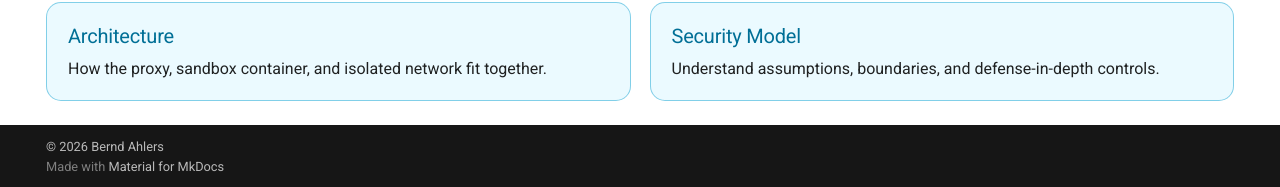
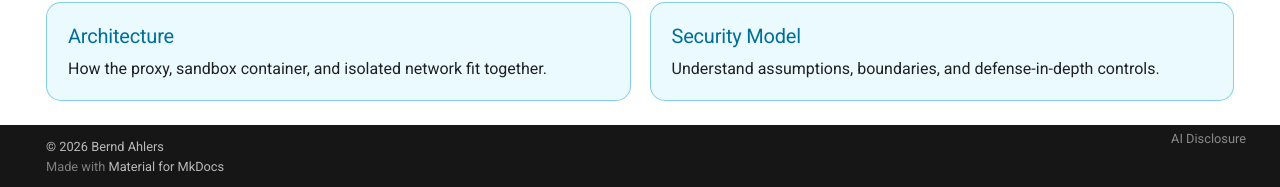
Before and after one commit to bernd/vibepit, an MkDocs documentation site: the page built from docs/content/index.md, in a window 1280 px wide and 1400 px high, scrolled down 254 px. Shown: the part 1210-1397 px from the top of the window. Built offline with MkDocs 1.6.1 and Material for MkDocs 9.7.7, drawn with Linux system fonts in a browser that asks for light colours; comment, search, counter and statistics services are not loaded.

Commit message:
docs: Add AI disclosure page with footer link
Add a dedicated AI disclosure page to the docs site and link it from
the footer. Update the README disclosure to match.

Co-Authored-By: Claude Opus 4.6 <noreply@anthropic.com>

```diff
--- a/docs/content/stylesheets/theme.css
+++ b/docs/content/stylesheets/theme.css
@@ -558,6 +558,19 @@
   --vp-banner-shadow: inset 0 -1px 0 rgba(0, 212, 255, 0.3);
 }
 
+.vp-footer-links {
+  font-size: 0.64rem;
+  opacity: 0.7;
+}
+
+.vp-footer-links a {
+  color: inherit;
+}
+
+.vp-footer-links a:hover {
+  opacity: 1;
+}
+
 [data-md-color-scheme="default"] .md-header,
 [data-md-color-scheme="default"] .md-tabs {
   background: linear-gradient(120deg, var(--vp-neon-cyan) 0%, var(--vp-deep-teal) 45%, var(--vp-violet) 100%);
--- /dev/null
+++ b/docs/overrides/partials/footer.html
@@ -0,0 +1,53 @@
+<footer class="md-footer">
+  {% if "navigation.footer" in features %}
+    {% if page.previous_page or page.next_page %}
+      {% if page.meta and page.meta.hide %}
+        {% set hidden = "hidden" if "footer" in page.meta.hide %}
+      {% endif %}
+      <nav class="md-footer__inner md-grid" aria-label="{{ lang.t('footer') }}" {{ hidden }}>
+        {% if page.previous_page %}
+          {% set direction = lang.t("footer.previous") %}
+          <a href="{{ page.previous_page.url | url }}" class="md-footer__link md-footer__link--prev" aria-label="{{ direction }}: {{ page.previous_page.title | e }}">
+            <div class="md-footer__button md-icon">
+              {% set icon = config.theme.icon.previous or "material/arrow-left" %}
+              {% include ".icons/" ~ icon ~ ".svg" %}
+            </div>
+            <div class="md-footer__title">
+              <span class="md-footer__direction">
+                {{ direction }}
+              </span>
+              <div class="md-ellipsis">
+                {{ page.previous_page.title }}
+              </div>
+            </div>
+          </a>
+        {% endif %}
+        {% if page.next_page %}
+          {% set direction = lang.t("footer.next") %}
+          <a href="{{ page.next_page.url | url }}" class="md-footer__link md-footer__link--next" aria-label="{{ direction }}: {{ page.next_page.title | e }}">
+            <div class="md-footer__title">
+              <span class="md-footer__direction">
+                {{ direction }}
+              </span>
+              <div class="md-ellipsis">
+                {{ page.next_page.title }}
+              </div>
+            </div>
+            <div class="md-footer__button md-icon">
+              {% set icon = config.theme.icon.next or "material/arrow-right" %}
+              {% include ".icons/" ~ icon ~ ".svg" %}
+            </div>
+          </a>
+        {% endif %}
+      </nav>
+    {% endif %}
+  {% endif %}
+  <div class="md-footer-meta md-typeset">
+    <div class="md-footer-meta__inner md-grid">
+      {% include "partials/copyright.html" %}
+      <div class="vp-footer-links">
+        <a href="{{ 'ai-disclosure/' | url }}">AI Disclosure</a>
+      </div>
+    </div>
+  </div>
+</footer>
```
Also changed, not shown: README.md (+4 -3 lines), docs/content/ai-disclosure.md (added, +15 -0 lines).
